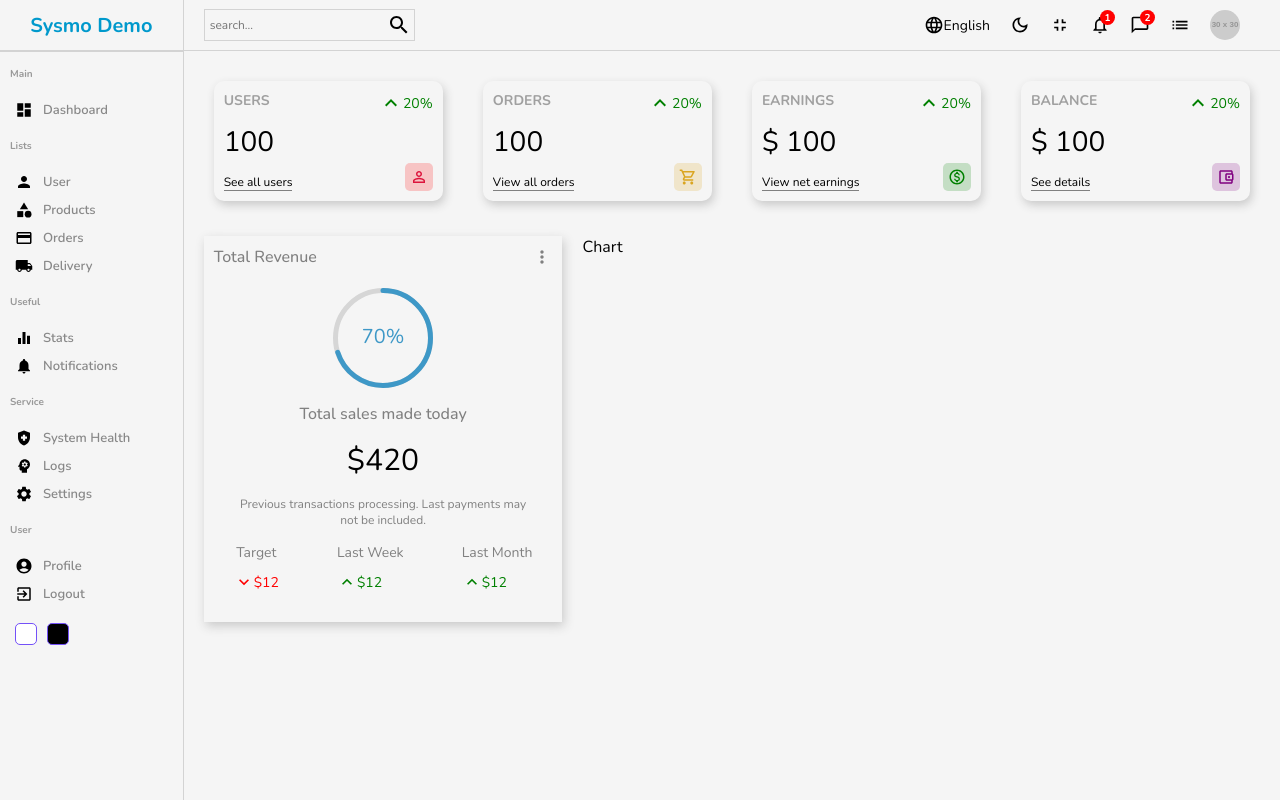
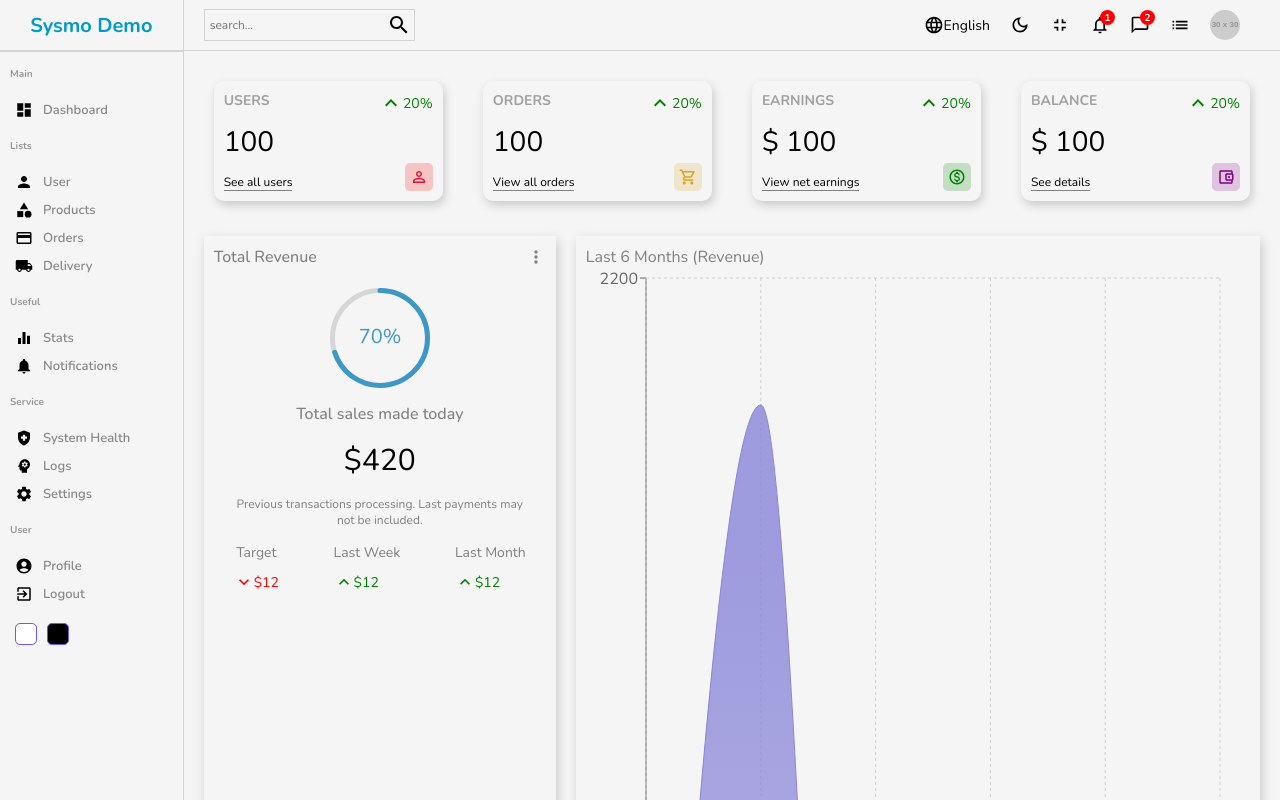
Before and after one commit to yuchi777/API-Data-CRUD, a React (Create React App) app: page / in a window 1280 px wide. Shown: the top 800 px of the page. Built offline with nearby package versions, Linux system fonts and the light colour scheme.

Commit message:
use recharts library

```diff
--- a/package.json
+++ b/package.json
@@ -15,6 +15,7 @@
     "react-dom": "^18.1.0",
     "react-router-dom": "^6.3.0",
     "react-scripts": "5.0.1",
+    "recharts": "^2.1.9",
     "sass": "^1.51.0",
     "web-vitals": "^2.1.4"
   },
--- a/src/components/chart/Chart.jsx
+++ b/src/components/chart/Chart.jsx
@@ -1,8 +1,39 @@
 import "./chart.scss";
+import { AreaChart, Area, XAxis, YAxis, CartesianGrid, Tooltip, ResponsiveContainer } from 'recharts';
+
+const data = [
+    {name:'January',Total:1200},
+    {name:'February',Total:2100},
+    {name:'March',Total:800},
+    {name:'April',Total:1600},
+    {name:'May',Total:900},
+    {name:'June',Total:1700},
+  ];
 
 const Chart = () => {
   return (
-    <div className="chart">Chart</div>
+    <div className="chart">
+        <div className="title">Last 6 Months (Revenue)</div>
+        <ResponsiveContainer width="100%" height="100%">
+            <AreaChart
+            width={730}
+            height={250}
+            data={data}
+            margin={{ top: 10, right: 30, left: 0, bottom: 0 }}>
+            <defs>
+                <linearGradient id="total" x1="0" y1="0" x2="0" y2="1">
+                    <stop offset="5%" stopColor="#8884d8" stopOpacity={0.8}/>
+                    <stop offset="95%" stopColor="#8884d8" stopOpacity={0}/>
+                </linearGradient>
+            </defs>
+            <XAxis dataKey="name" />
+            <YAxis />
+            <CartesianGrid strokeDasharray="3 3" />
+            <Tooltip />
+            <Area type="monotone" dataKey="Total" stroke="#8884d8" fillOpacity={1} fill="url(#total)" />
+            </AreaChart>
+        </ResponsiveContainer>
+    </div>
   )
 }
 
--- a/src/components/chart/chart.scss
+++ b/src/components/chart/chart.scss
@@ -1,3 +1,7 @@
 .chart{
     flex: 4;
+    // box-shadow:2px 4px 10px 1px rgba(201,201,201, 0.47);
+    box-shadow:2px 4px 10px 0px rgba(201,201,201);
+    padding: 10px;
+    color: gray;
 }
```
Also changed, not shown: 1 other file (tests, documents, lock files or other folders).
